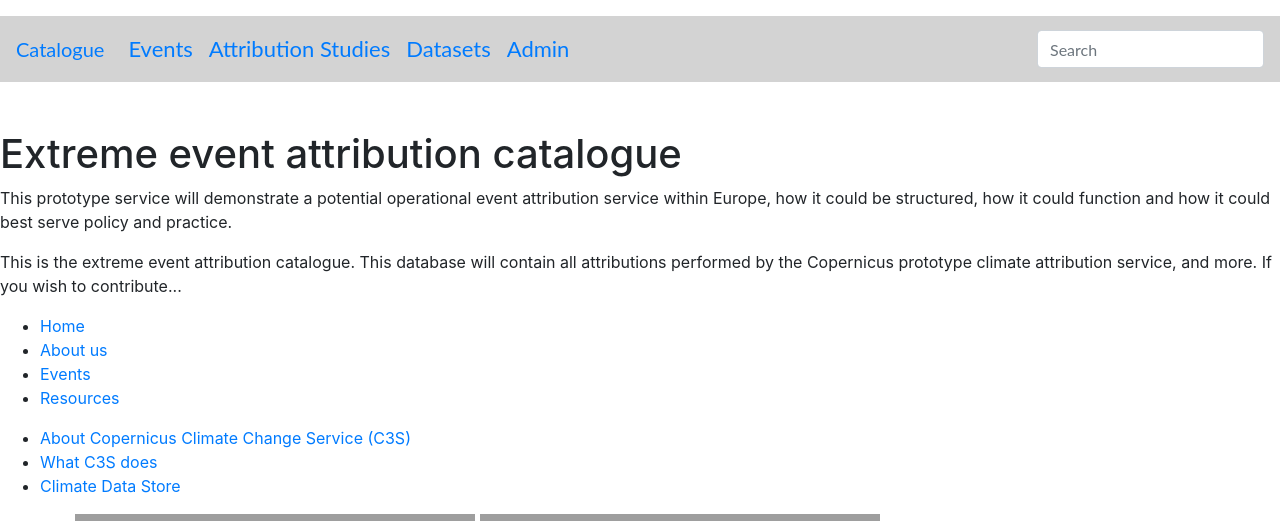
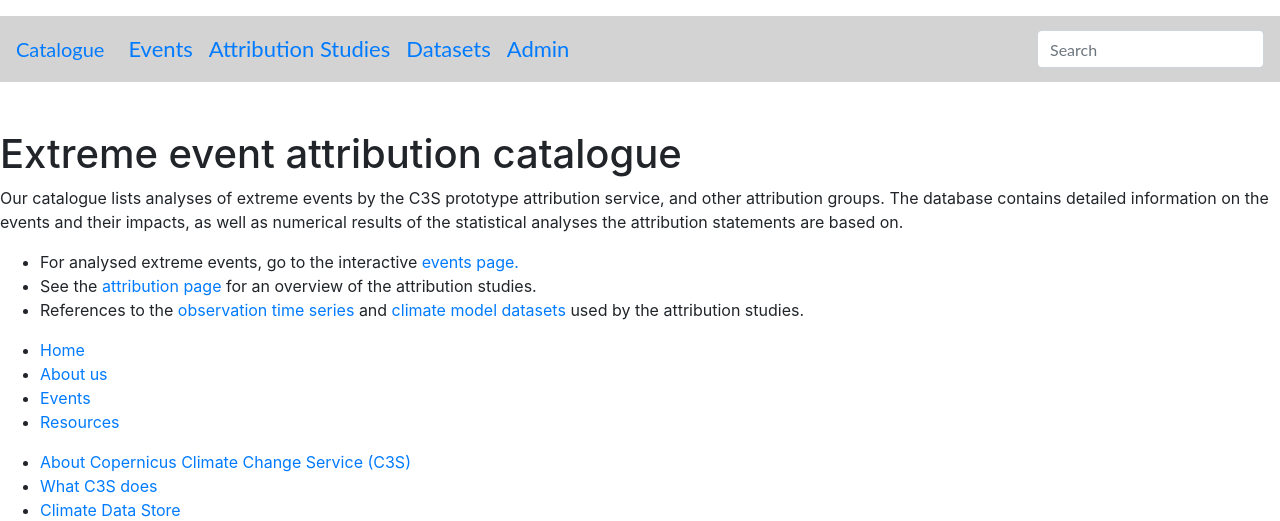
Before and after one commit to evertrol/exevada, a Django app: page / in a window 1280 px wide. Shown: the part 484-1005 px from the top of the page. Run offline with Django 3.2, Linux system fonts and the light colour scheme; some libraries are stand-ins or nearby versions; some web fonts are replaced; grey boxes are pictures that could not be loaded.

Commit message:
Updated introduction text

```diff
--- a/exevada/apps/exevada/templates/exevada/index.html
+++ b/exevada/apps/exevada/templates/exevada/index.html
@@ -50,18 +50,20 @@
 {% block container %}
 <h1 class="entry-title">Extreme event attribution catalogue</h1>
 <article id="post-85" class="post-85 page type-page status-publish has-post-thumbnail hentry">
-
 	<div class="entry-content">
-		<p>This prototype service will demonstrate a potential operational event attribution service within Europe, how it could be structured, how it could function and how it could best serve policy and practice.</p>
-	</div><!-- .entry-content -->
+		<p>Our catalogue lists analyses of extreme events by the C3S prototype attribution service, and other attribution groups. The database contains detailed information on the events and their impacts, as well as numerical results of the statistical analyses the attribution statements are based on.
+            <ul>
+                <li>For analysed extreme events, go to the interactive <a href="/events">events page.</a></li>
+                <li>See the <a href="/attributions">attribution page</a> for an overview of the attribution studies.</li>
+                <li>References to the <a href="/obsdata">observation time series</a> and <a href="/moddata">climate model datasets</a> used by the attribution studies.</li>
+            </ul>
+            </p>
+	</div>
 
 
 </article>
 <div class="entry-content">
 
-<p class="textarea">This is the extreme event attribution catalogue. This database will contain all attributions performed by the Copernicus prototype climate attribution service, and more.
-    If you wish to contribute...
-</p>
 </div>
 </div>
 
```
